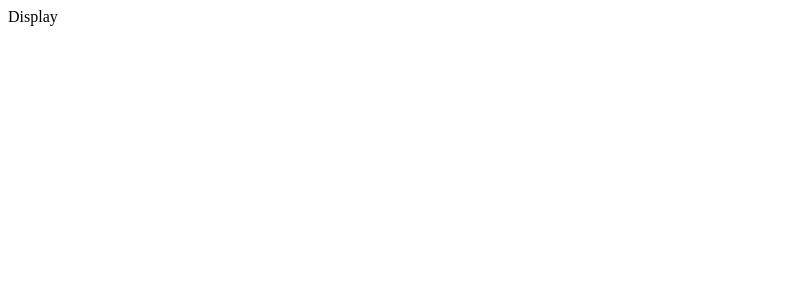
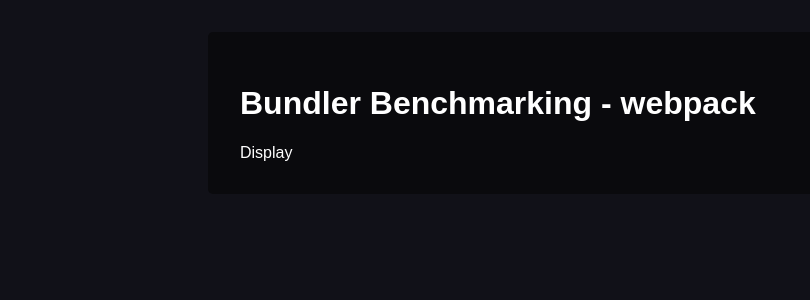
Before and after one commit to imjoshin/bundler-benchmarking, a React app: page / in a window 1280 px wide. Shown: the top 300 px of the page, without its empty margins (0-810 px from the left). Built offline with nearby package versions, Linux system fonts and the light colour scheme.

Commit message:
Add CSS support in webpack

```diff
--- a/package.json
+++ b/package.json
@@ -6,9 +6,11 @@
   "author": "Josh <jcjohnson77@gmail.com>",
   "license": "MIT",
   "dependencies": {
+    "css-loader": "^6.7.1",
     "express": "^4.17.3",
     "react": "^17.0.2",
-    "react-dom": "^17.0.2"
+    "react-dom": "^17.0.2",
+    "style-loader": "^3.3.1"
   },
   "devDependencies": {
     "@types/react": "^17.0.40",
--- /dev/null
+++ b/src/App.css
@@ -0,0 +1,25 @@
+body {
+  margin: 0;
+  font-family: Arial, Helvetica, sans-serif;
+}
+
+.container {
+  background-color: #111118;
+  width: 100%;
+  height: 100%;
+  display: flex;
+  position: absolute;
+  justify-content: center;
+  align-items: start;
+  padding: 2rem;
+  box-sizing: border-box;
+}
+
+.app {
+  color: #ffffff;
+  max-width: 800px;
+  width: 100%;
+  background-color: #0a0a0d;
+  padding: 2rem;
+  border-radius: 5px;
+}
--- a/src/App.tsx
+++ b/src/App.tsx
@@ -1,10 +1,16 @@
 import * as React from 'react';
 import { Display } from "./Generated/Display"
+import "./App.css"
 
 const App = () => {
-  return <div>
-    <Display />
-  </div>
+  return (
+    <div className="container">
+      <div className="app">
+        <h1>Bundler Benchmarking - {process.env.BUNDLER_NAME} </h1>
+        <Display />
+      </div>
+    </div>
+  )
 }
 
 export default App
--- a/webpack.config.js
+++ b/webpack.config.js
@@ -1,4 +1,5 @@
-const path = require('path');
+const webpack = require('webpack')
+const path = require('path')
 
 module.exports = {
   entry: "./src/index.tsx",
@@ -8,9 +9,20 @@
         use: 'ts-loader',
         test: /\.(ts|tsx)?$/,
         exclude: /node_modules|scripts/
+      },
+      {
+        test: /\.css$/,
+        use: ['style-loader', 'css-loader']
       }
     ],
   },
+  plugins: [
+    new webpack.DefinePlugin({
+      'process.env': {
+        BUNDLER_NAME: JSON.stringify('webpack'),
+      }
+    }),
+  ],
   resolve: {
     extensions: [".ts", ".tsx", ".js"],
   },
@@ -18,4 +30,4 @@
     path: path.resolve(__dirname, "dist"),
     filename: "app.js",
   },
-};
+}
```
Also changed, not shown: 1 other file (tests, documents, lock files or other folders).
